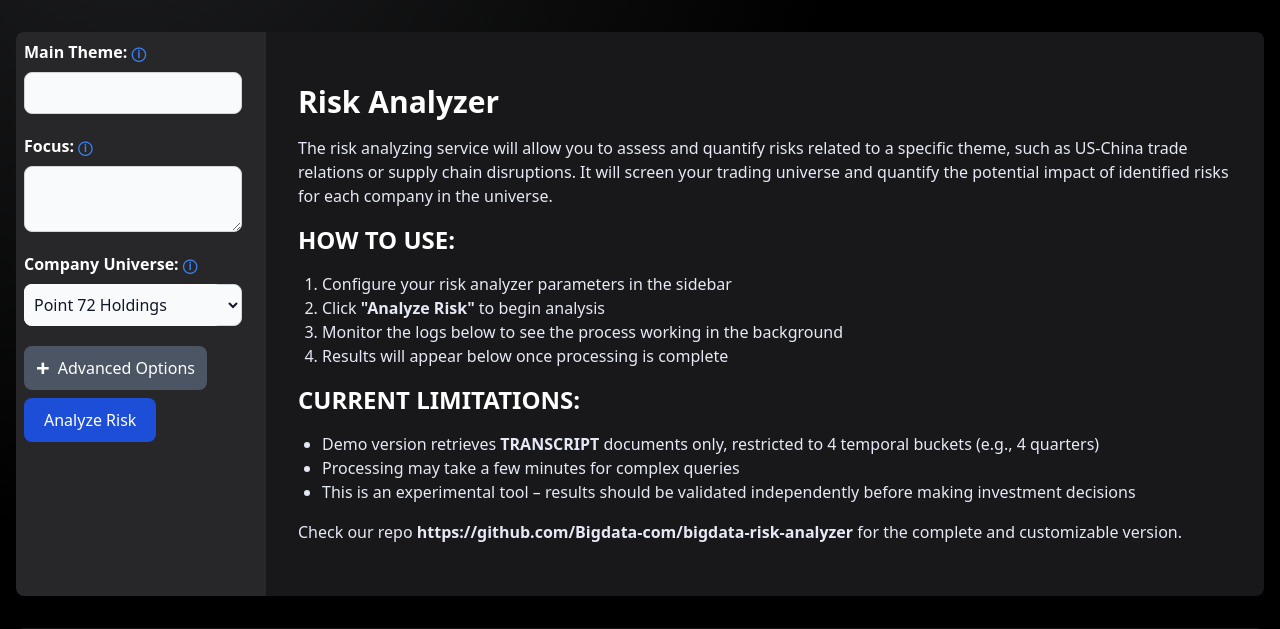
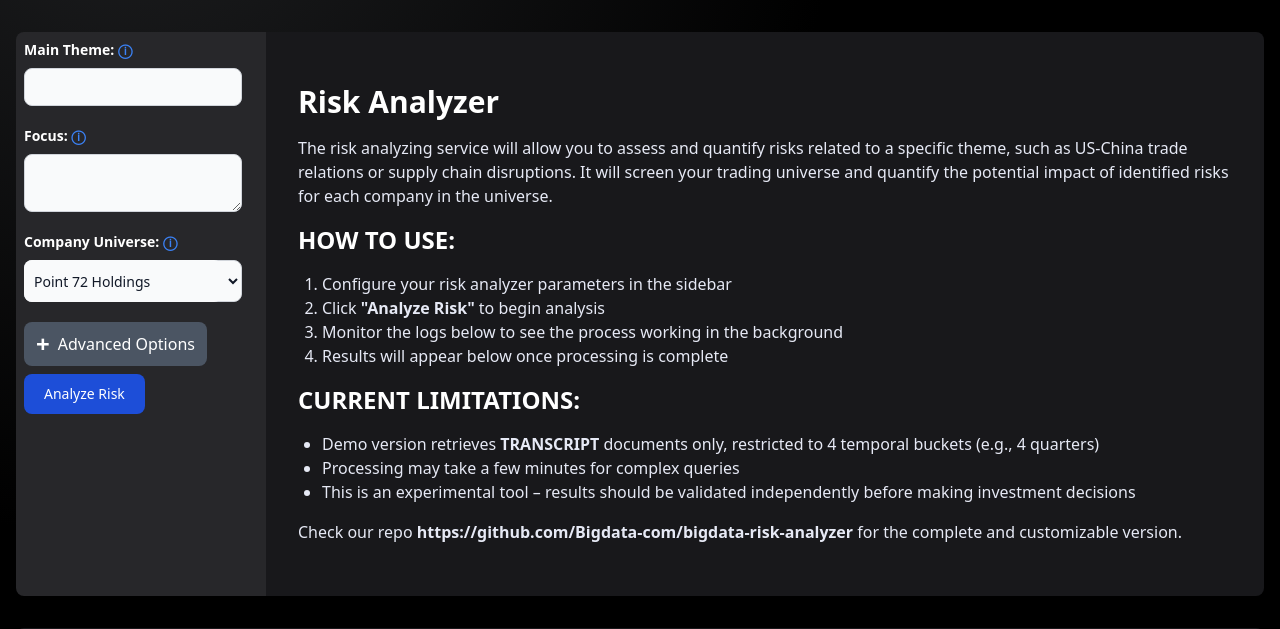
Before and after one commit to Bigdata-com/bigdata-risk-analyzer, a Python web app: template bigdata_risk_analyzer/templates/api/index.html.jinja in a window 1280 px wide. Shown: the part 73-702 px from the top of the page. Run offline with Jinja, Linux system fonts and the light colour scheme; the template is opened without the code that fills it, so the values that code supplies are empty; some libraries are stand-ins or nearby versions.

Commit message:
reduced form text size to text-sm

```diff
--- a/bigdata_risk_analyzer/templates/api/index.html.jinja
+++ b/bigdata_risk_analyzer/templates/api/index.html.jinja
@@ -4,7 +4,7 @@
 <div id="infoModalsContainer"></div>
 <div class="flex flex-row w-full min-h-[500px]">
   <!-- Left: Form -->
-  <div class="w-1/6 min-w-[250px] pr-6 bg-zinc-800 pl-2 rounded-l-lg pt-2 pb-2">
+  <div class="w-1/6 min-w-[250px] pr-6 bg-zinc-800 pl-2 rounded-l-lg pt-2 pb-2 text-sm">
     <div class="overflow-y-auto">
       <form id="riskForm" autocomplete="off" class="sticky top-0 z-10">
         <div class="mb-5">
```
